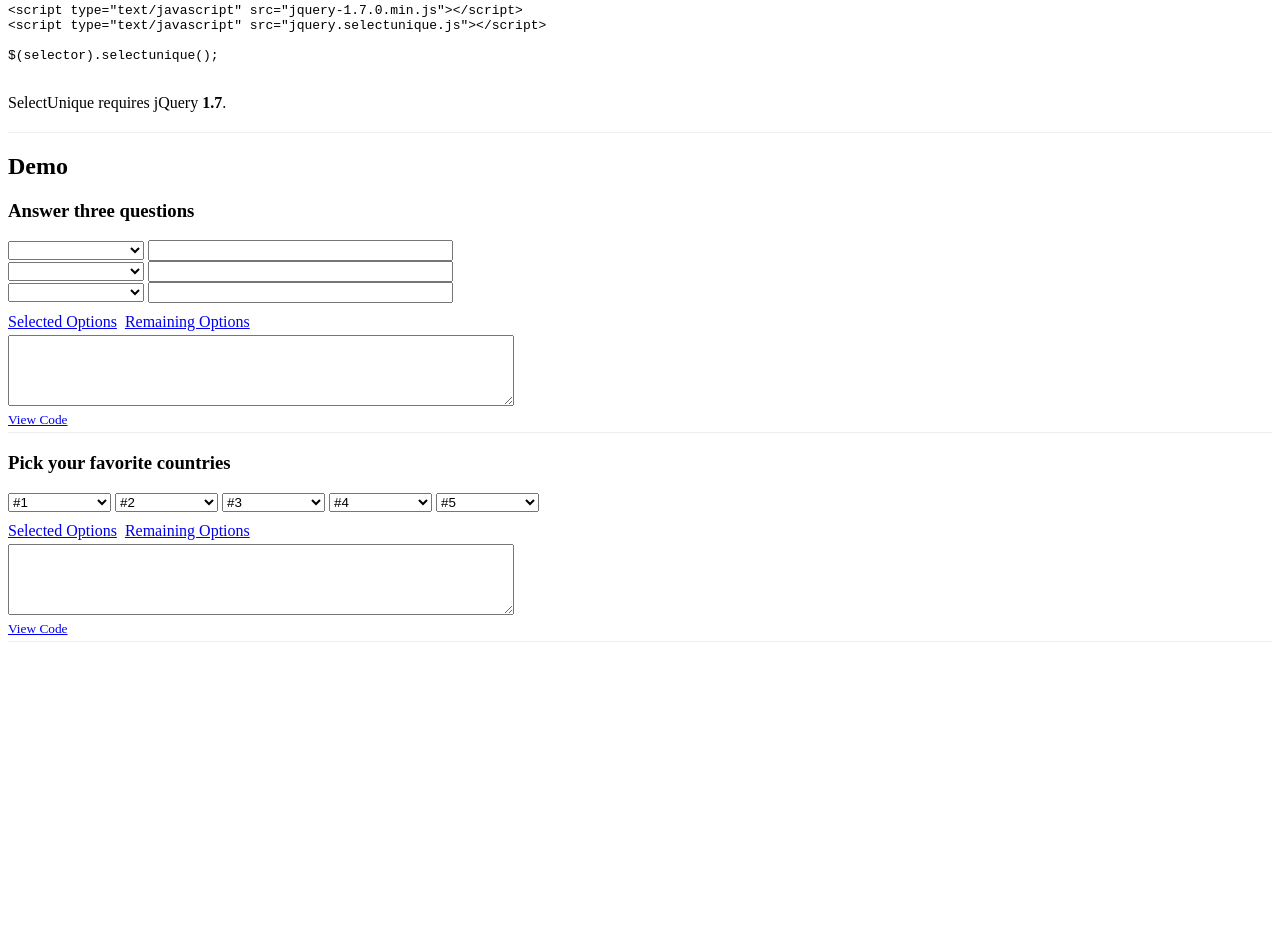
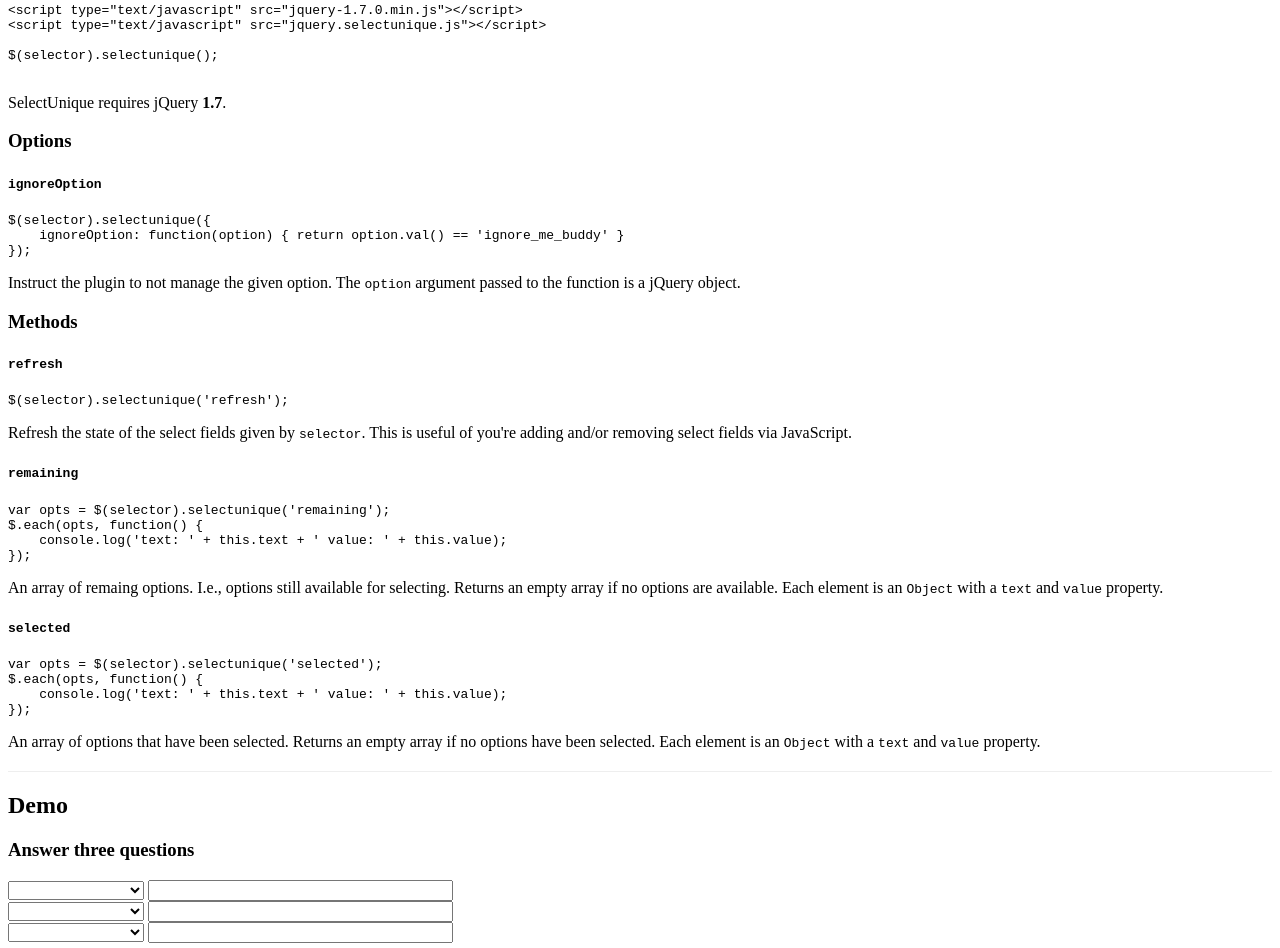
Before and after one commit to sshaw/jquery-selectunique, a plain HTML site: page index.html in a window 1280 px wide. Shown: the part 253-1201 px from the top of the page. Before the commit the page ends 903 px from the top, so only its background shows below. Drawn offline with nearby package versions, Linux system fonts and the light colour scheme.

Commit message:
updated index with docs

```diff
--- a/index.html
+++ b/index.html
@@ -22,8 +22,8 @@
     }
   </style>
 
-  <script type="text/javascript" src="js/jquery-1.9.0.min.js"></script>
-  <script type="text/javascript" src="js/jquery.selectunique.js"></script>
+  <script type="text/javascript" src="jquery-1.9.0.min.js"></script>
+  <script type="text/javascript" src="jquery.selectunique.js"></script>
   <script type="text/javascript">
     $(document).ready(function() {
       $('.code a').click(function() {
@@ -87,6 +87,53 @@
 $(selector).selectunique();
     </pre>
     <p>SelectUnique requires jQuery <strong>1.7</strong>.</p>
+
+    <h3>Options</h3>
+
+    <h4><code>ignoreOption</code></h4>
+
+    <pre><code>$(selector).selectunique({
+    ignoreOption: function(option) { return option.val() == 'ignore_me_buddy' }
+});
+</code></pre>
+
+    <p>Instruct the plugin to not manage the given option. The <code>option</code>
+    argument passed to the function is a jQuery object. </p>
+
+    <h3>Methods</h3>
+
+    <h4><code>refresh</code></h4>
+
+    <pre><code>$(selector).selectunique('refresh');
+</code></pre>
+
+    <p>Refresh the state of the select fields given by <code>selector</code>.
+    This is useful of you're adding and/or removing select fields via JavaScript.</p>
+
+    <h4><code>remaining</code></h4>
+
+    <pre><code>var opts = $(selector).selectunique('remaining');
+$.each(opts, function() {
+    console.log('text: ' + this.text + ' value: ' + this.value);
+});
+</code></pre>
+
+    <p>An array of remaing options. I.e., options still  available for selecting. Returns an empty array if
+    no options are available. Each element is an <code>Object</code> with a <code>text</code>
+    and <code>value</code> property.</p>
+
+    <h4><code>selected</code></h4>
+
+    <pre><code>var opts = $(selector).selectunique('selected');
+$.each(opts, function() {
+    console.log('text: ' + this.text + ' value: ' + this.value);
+});
+</code></pre>
+
+    <p>An array of options that have been selected. Returns an empty array if
+no options have been selected. Each element is an <code>Object</code> with a <code>text</code>
+and <code>value</code> property. </p>
+
   </div>
   <div id="demo" class="section questions">
     <h2>Demo</h2>
```
